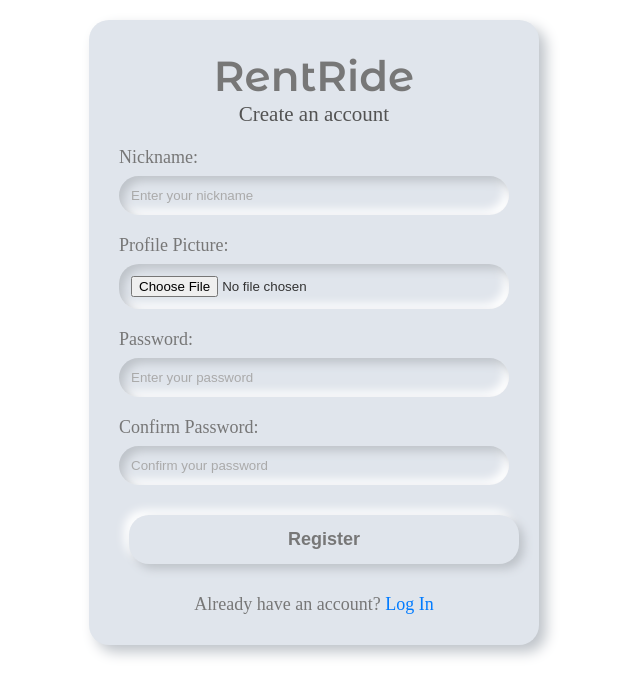
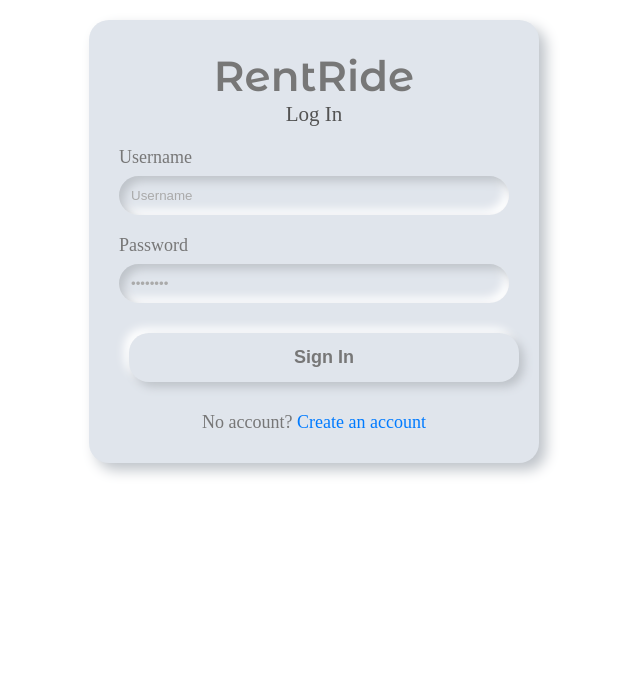
Before and after one commit to DounarDaniel/RentRide, a website built with Vite: page index.html in a window 1280 px wide. Both pictures are taken after a click on the link "Log In". Shown: the whole page, without its empty margins (326-966 px from the left). Built offline with nearby package versions, Linux system fonts and the light colour scheme; a web font is replaced by a local one.

Commit message:
feat: added transition between registration and login forms, implemented SPA for login form

```diff
--- a/index.html
+++ b/index.html
@@ -15,7 +15,7 @@
 </head>
 
 <body style="margin: 0;">
-  <div id="root" style="height: 100vh; overflow: hidden;"></div>
+  <div id="root" style="height: 100vh; overflow: visible;"></div>
   <script type="text/javascript"
     src="https://maps.googleapis.com/maps/api/js?key=AIzaSyALx27tcMFzkveMGrrHD_uGcOvXjj3IgjE&callback=initMap&language=be&loading=async&libraries=places"></script>
   <script src="./app.js" type="module"></script>
--- a/src/forms/logIn/drawLodInForm.js
+++ /dev/null
@@ -1,24 +0,0 @@
-import { ROOT_ELEMENT } from "../../constants.js";
-
-export function drawLogInForm() {
-    ROOT_ELEMENT.insertAdjacentHTML('beforeend', `
-    <div class="container">
-        <form action="" method="GET" class="form" name="logIn">
-            <h2 class="title">RentRide</h2>
-            <p class="subtitle">Log In</p>
-
-            <div class="input-group">
-                <label for="username">Username</label>
-                <input type="text" id="username" name="username" placeholder="Username" required>
-            </div>
-
-            <div class="input-group">
-                <label for="password">Password</label>
-                <input type="password" id="password" name="password" placeholder="••••••••" required>
-            </div>
-
-            <button type="submit">Sign In</button>
-            <p class="login-text">No account? <a href="#" class="login-link">Create an account</a></p>
-        </form>
-    </div>`)
-}
--- a/src/forms/logIn/logInUser.js
+++ b/src/forms/logIn/logInUser.js
@@ -1,13 +1,10 @@
-import { drawLogInForm } from './drawLodInForm.js';
+import { renderLogInForm } from "./renderLodInForm.js";
 import { firebase, decryptPassword, initMap, createTransportContainer } from "../../index.js";
 import { USERS_COLLECTION_NAME, USERS_DOC_ID } from "../../constants.js";
 
-export function logInUser() {
-    drawLogInForm();
+export function logInUser(container) {
+    renderLogInForm(container);
     const form = document.forms.logIn;
-
-    // const form = drawLogInForm();
-    // функция отрисовывает форму и возвращает её элемент, потом надо будет доделать
 
     form.addEventListener('submit', async function (event) {
         event.preventDefault();
--- /dev/null
+++ b/src/forms/logIn/renderLodInForm.js
@@ -0,0 +1,34 @@
+import styles from '../style.module.css'
+import { registerUser } from '../register/registerUser.js';
+
+export function renderLogInForm(container) {
+    const form = `
+    <form action="" method="GET" class=${styles.form} name="logIn">
+        <h2 class=${styles.title}>RentRide</h2>
+        <p class=${styles.subtitle}>Log In</p>
+
+        <div class=${styles.inputGroup}>
+            <label for="username">Username</label>
+            <input type="text" id="username" name="username" placeholder="Username" required>
+        </div>
+
+        <div class=${styles.inputGroup}>
+            <label for="password">Password</label>
+            <input type="password" id="password" name="password" placeholder="••••••••" required>
+        </div>
+
+        <button type="submit">Sign In</button>
+        <p class=${styles.loginText}>No account? <a href="#" class=${styles.loginLink} id="registerLink">Create an account</a></p>
+    </form>`
+
+    if(document.forms.length > 0 && !!document.forms.register){
+        document.forms.register.remove();
+    }
+
+    container.insertAdjacentHTML('afterbegin', form);
+
+    document.getElementById('registerLink').addEventListener('click', () => {
+        document.forms.logIn.remove();
+        registerUser();
+    })
+}
--- a/src/forms/register/renderRegisterForm.js
+++ b/src/forms/register/renderRegisterForm.js
@@ -1,4 +1,5 @@
 import { ROOT_ELEMENT } from "../../constants";
+import { logInUser } from "../logIn/logInUser.js";
 
 import styles from '../style.module.css'
 
@@ -33,9 +34,13 @@ export function renderRegisterForm() {
         </div>
 
         <button type="submit">Register</button>
-        <p class=${styles.loginText}>Already have an account? <a href="#" class=${styles.loginLink}>Log In</a></p>
+        <p class=${styles.loginText}>Already have an account? <a href="#" class=${styles.loginLink} id="loginLink">Log In</a></p>
     </form>`
 
     container.insertAdjacentHTML('afterbegin', form);
     ROOT_ELEMENT.appendChild(container);
+
+    document.getElementById('loginLink').addEventListener('click', () => {
+        logInUser(container);
+    })
 }
```
